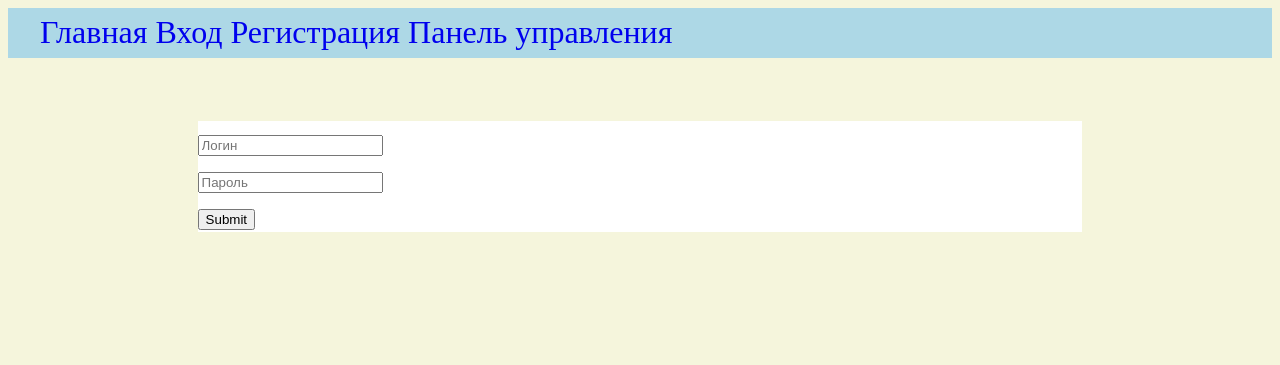
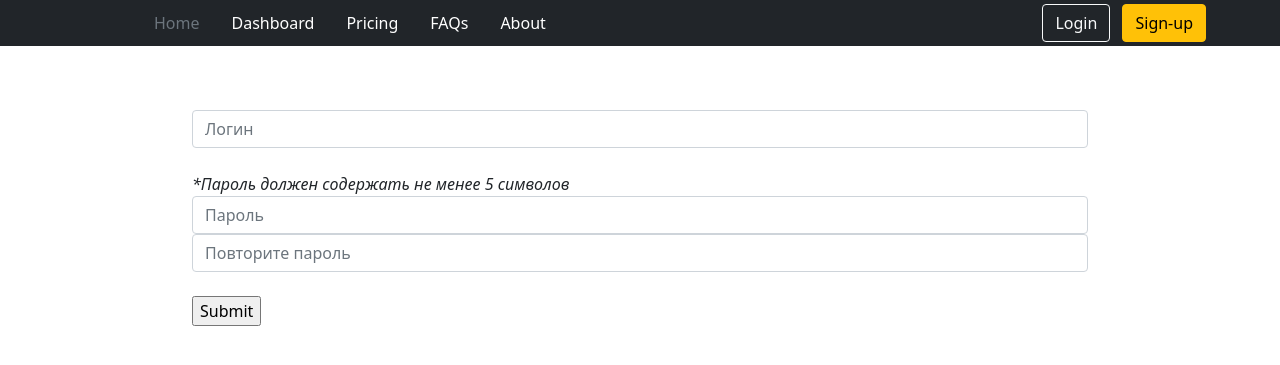
Before and after one commit to nikita0607/PC-Controller, a Flask app: page /register in a window 1280 px wide. Shown: the top 365 px of the page. Run offline with Flask 2, Linux system fonts and the light colour scheme.

Commit message:
Add pasword retry. Connected bootstrap.

```diff
--- a/Server/main.py
+++ b/Server/main.py
@@ -104,22 +104,25 @@ def register():
         return render_template("register.html", errors=errors, user_name=None, none=None)
 
     login, password = flask.request.form['login'], flask.request.form['password']
+    password_again = flask.request.form['password-again']
+
+    login_error = password_error = 0
 
     if len(login) > 20 or len(login) < 5:
-        errors["login_len_error"] = True
-    if len([sym for sym in login if sym not in good_syms]) > 0:
-        errors["login_sym_error"] = True
-    if not [errors[error] for error in errors].count(True):
+        login_error = 1
+    elif len([sym for sym in login if sym not in good_syms]) > 0:
+        login_error = 2
+    elif not [errors[error] for error in errors].count(True):
         if database.is_user(login):
-            errors["login_registered"] = True
+            login_error = 3
 
-    if len(password) > 50 or len(password) < 6:
-        errors["password_len_error"] = True
-    if len([sym for sym in login if sym not in good_syms]) > 0:
-        errors["password_sym_error"] = True
+    elif len(password) > 50 or len(password) < 6:
+        password_error = 1
+    elif len([sym for sym in login if sym not in good_syms]) > 0:
+        password_error = 2
 
-    if [errors[error] for error in errors].count(True):
-        return render_template("register.html", errors=errors, user_name=None, none=None)
+    if login_error or password_error:
+        return render_template("register.html", login_error=login_error, password_error=password_error, user_name=None, none=None)
 
     else:
         database.new_user(login, password)
@@ -144,9 +147,12 @@ def computers(user_name):
 @check_login(True)
 def button_click(user_name, adr, button_name):
     main_logger.log("Tap button: %s" % button_name, adr, name=flask.session["login"])
-    comp_handler.get_computer(user_name, adr).press_button(button_name)
+    comp = comp_handler.get_computer(user_name, adr)
 
-    return redirect("/<string:user_name>/computers")
+    if comp is not None:
+        comp.press_button(button_name)
+
+    return redirect("/computers")
 
 
 @app.route("/a", methods=["POST", "GET"])
@@ -154,11 +160,7 @@ def _comp_connect():
     if flask.request.method == "GET":
         return "Only for computer connection!"
 
-    data = {}
-
-    for i in flask.request.get_data().decode().split("&"):
-        _s = i.split("=")
-        data[_s[0]] = _s[1].replace("+", " ").replace("%21", "")
+    data = flask.request.get_json()
     print(data)
 
     if not database.is_user(data["user_name"]):
--- a/Server/templates/index.html
+++ b/Server/templates/index.html
@@ -2,25 +2,70 @@
 <html lang="en">
 <head>
     <meta charset="UTF-8">
+    <meta name="viewport" content="width=device-width, initial-scale=1">
     {% block head %} {% endblock %}
     <link type="text/css" rel="stylesheet" href="{{ url_for('static', filename='css/index.css') }}">
+
+    <!-- CSS only -->
+    <link href="https://cdn.jsdelivr.net/npm/bootstrap@5.1.1/dist/css/bootstrap.min.css" rel="stylesheet"
+      integrity="sha384-F3w7mX95PdgyTmZZMECAngseQB83DfGTowi0iMjiWaeVhAn4FJkqJByhZMI3AhiU" crossorigin="anonymous">
+
+	<!-- Favicons -->
+	<link rel="apple-touch-icon" href="/docs/5.1/assets/img/favicons/apple-touch-icon.png" sizes="180x180">
+	<link rel="icon" href="/docs/5.1/assets/img/favicons/favicon-32x32.png" sizes="32x32" type="image/png">
+	<link rel="icon" href="/docs/5.1/assets/img/favicons/favicon-16x16.png" sizes="16x16" type="image/png">
+	<link rel="manifest" href="/docs/5.1/assets/img/favicons/manifest.json">
+	<link rel="mask-icon" href="/docs/5.1/assets/img/favicons/safari-pinned-tab.svg" color="#7952b3">
+	<link rel="icon" href="/docs/5.1/assets/img/favicons/favicon.ico">
+	<meta name="theme-color" content="#7952b3">
+
+
+
+
+
     <title>{% block title %}{% endblock %}</title>
 </head>
 <body>
-    <header class="header">
-        <a class="header-link first-header-link" href="/">Главная</a>
-        <a class="header-link" href="/login">Вход</a>
-        <a class="header-link" href="/register">Регистрация</a>
-        <a class="header-link" href="/computers">Панель управления</a>
 
-        {% if user_name is not none %}
-        <div class="user"><span>{{ user_name }}</span><br/><a href="/logout">Выход</a></div>
-        {% endif %}
-    </header>
+<header class=" bg-dark text-white">
+    <div class="container">
+        <div class="d-flex flex-wrap align-items-center justify-content-center justify-content-lg-start">
+            <a href="/" class="d-flex align-items-center mb-2 mb-lg-0 text-white text-decoration-none">
+                <svg class="bi me-2" width="40" height="32" role="img" aria-label="Bootstrap"><use xlink:href="#bootstrap"/></svg>
+            </a>
+
+            <ul class="nav col-12 col-lg-auto me-lg-auto mb-2 justify-content-center mb-md-0">
+                <li><a href="/" class="nav-link px-3 text-secondary">Home</a></li>
+                <li><a href="#" class="nav-link px-3 text-white">Dashboard</a></li>
+                <li><a href="#" class="nav-link px-3 text-white">Pricing</a></li>
+                <li><a href="#" class="nav-link px-3 text-white">FAQs</a></li>
+                <li><a href="#" class="nav-link px-3 text-white">About</a></li>
+            </ul>
+
+            <div class="text-end">
+                {% if user_name is not none %}
+                    <button type="button" class="btn btn-outline-light me-2">Logout</button>
+                    <img src="https://github.com/mdo.png" alt="mdo" width="32" height="32" class="rounded-circle">
+                {% else %}
+                    <button onclick="document.location='/login'" type="button" class="btn btn-outline-light me-2">Login</button>
+                    <button onclick="document.location='/register'" type="button" class="btn btn-warning">Sign-up</button>
+                {% endif %}
+            </div>
+        </div>
+    </div>
+</header>
+
+    <!-- <img src="https://github.com/mdo.png" alt="mdo" width="32" height="32" class="rounded-circle"> -->
+
 
     <div class="body">
         {% block body %}{% endblock %}
     </div>
 
+
+      <!-- JavaScript Bundle with Popper -->
+    <script src="https://cdn.jsdelivr.net/npm/bootstrap@5.1.1/dist/js/bootstrap.bundle.min.js"
+        integrity="sha384-/bQdsTh/da6pkI1MST/rWKFNjaCP5gBSY4sEBT38Q/9RBh9AH40zEOg7Hlq2THRZ" crossorigin="anonymous"></script>
+
 </body>
 </html>
--- a/Server/templates/register.html
+++ b/Server/templates/register.html
@@ -1,19 +1,31 @@
 {% extends 'index.html' %}
 
 {% block body %}
-    <form method="post">
-        <input type="text" name="login" placeholder="Логин"><br/>
-        {% if errors["login_len_error"] %}
+    <form method="post" class="form">
+        <div class="form-group has-success has-feedback">
+            <!--<label class="control-label" for="inputSuccessName">Имя</label> -->
+            <input type="text" class="form-control" id="inputSuccessName" name="login" placeholder="Логин"><br/>
+            <span class="glyphicon glyphicon-ok form-control-feedback"></span>
+        </div>
+        {% if login_error == 1 %}
             <span class="form-input-error">Длинна логина должна быть больше 4 и меньше 21</span><br/>
-        {% elif errors["login_sym_error"] %}
+        {% elif login_error == 2 %}
             <span class="form-input-error">Логин состоит из букв а-я, А-Я, a-z, A-Z</span><br/>
-        {% elif errors["login_registered"] %}
+        {% elif login_error == 3 %}
             <span class="form-input-error">Логин занят!</span><br/>
         {% endif %}
-        <input type="password" name="password" placeholder="Пароль"><br/>
-        {% if errors["password_len_error"] %}
+
+        <div class="form-group has-success has-feedback">
+            <label class="control-label" for="inputSuccessPass"><i>*Пароль должен содержать не менее 5 символов</i></label>
+            <input type="text" class="form-control" id="inputSuccessPass" name="password" placeholder="Пароль">
+        </div>
+
+        <div class="form-group has-success has-feedback">
+            <input type="text" class="form-control" id="inputSuccessPassAgain" name="password-again" placeholder="Повторите пароль"><br/>
+        </div>
+        {% if password_error == 1 %}
             <span class="form-input-error">Длинна пароля должна быть больше 5 и меньше 51</span><br/>
-        {% elif errors["password_sym_error"] %}
+        {% elif password_error == 2 %}
             <span class="form-input-error">Пароль состоит из букв а-я, А-Я, a-z, A-Z</span><br/>
         {% endif %}
         <input type="submit" title="Готово"><br/>
```
Also changed, not shown: Server/classes.py (+16 -14 lines).
